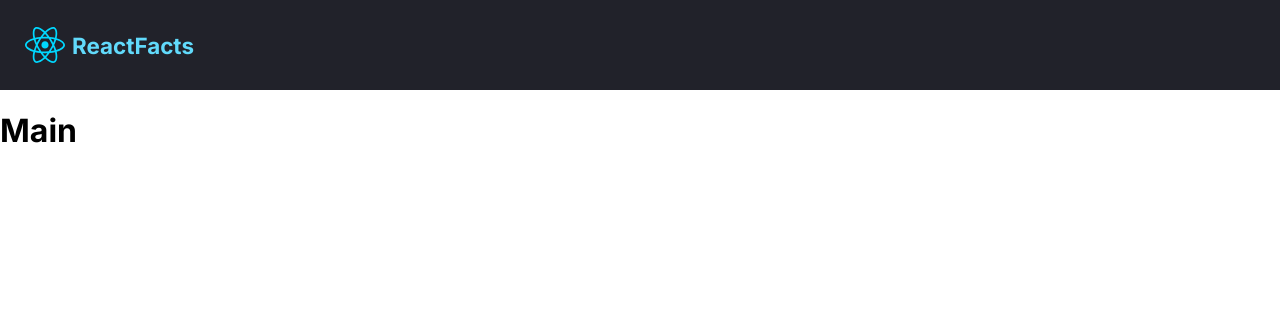
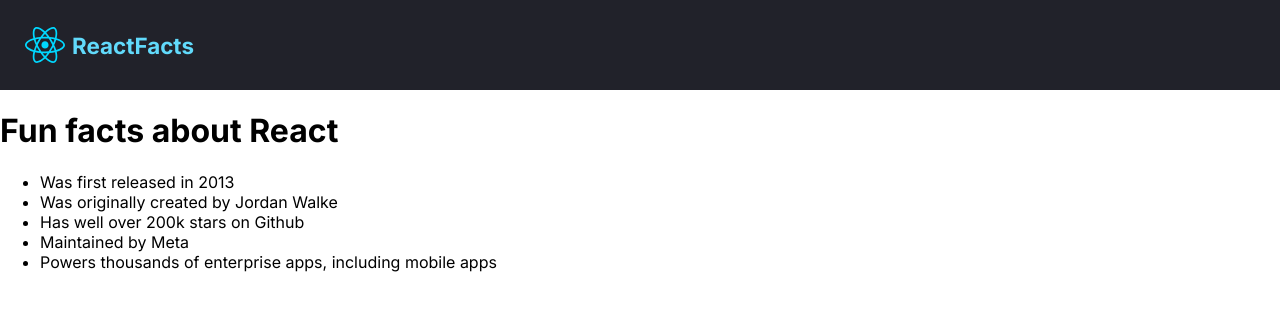
Before and after one commit to anant-jain01/react_facts_scrimba, a React (Vite) app: page / in a window 1280 px wide. Shown: the top 310 px of the page. Built offline with nearby package versions, Linux system fonts and the light colour scheme.

Commit message:
modified:   components/Main.jsx

```diff
--- a/components/Main.jsx
+++ b/components/Main.jsx
@@ -1,7 +1,14 @@
-export function Main(){
-  return(
-    <h1>
-      Main
-    </h1>
-  )
+export function Main() {
+  return (
+    <main>
+      <h1>Fun facts about React</h1>
+      <ul className="factsList">
+        <li>Was first released in 2013</li>
+        <li>Was originally created by Jordan Walke</li>
+        <li>Has well over 200k stars on Github</li>
+        <li>Maintained by Meta</li>
+        <li>Powers thousands of enterprise apps, including mobile apps</li>
+      </ul>
+    </main>
+  );
 }
```
